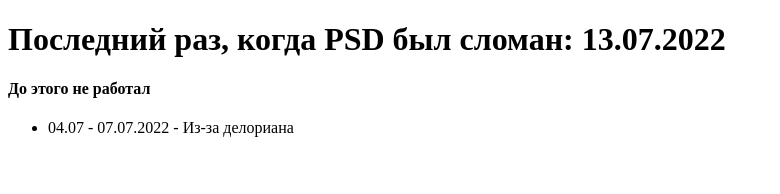
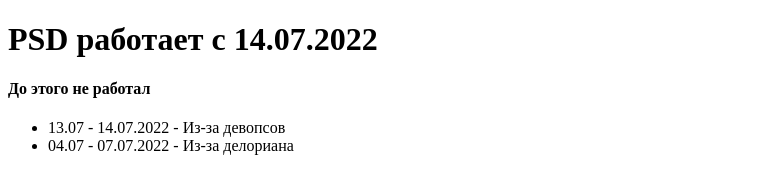
Before and after one commit to sergey496/psd-is-broken, a plain HTML site: page index.html in a window 1280 px wide. Shown: the whole page, without its empty margins (0-780 px from the left). Drawn offline with Linux system fonts and the light colour scheme.

Commit message:
feat: update dates

```diff
--- a/index.html
+++ b/index.html
@@ -3,10 +3,14 @@
 
 </head>
 <body>
-  <h1>Последний раз, когда PSD был сломан: 13.07.2022</h1>
+  <!-- <h1>Последний раз, когда PSD был сломан: 13.07.2022</h1> -->
+  <h1>PSD работает с 14.07.2022</h1>
 
   <h4>До этого не работал</h4>
   <ul>
+    <li>
+      13.07 - 14.07.2022 - Из-за девопсов
+    </li>
     <li>
       04.07 - 07.07.2022 - Из-за делориана
     </li>
```
